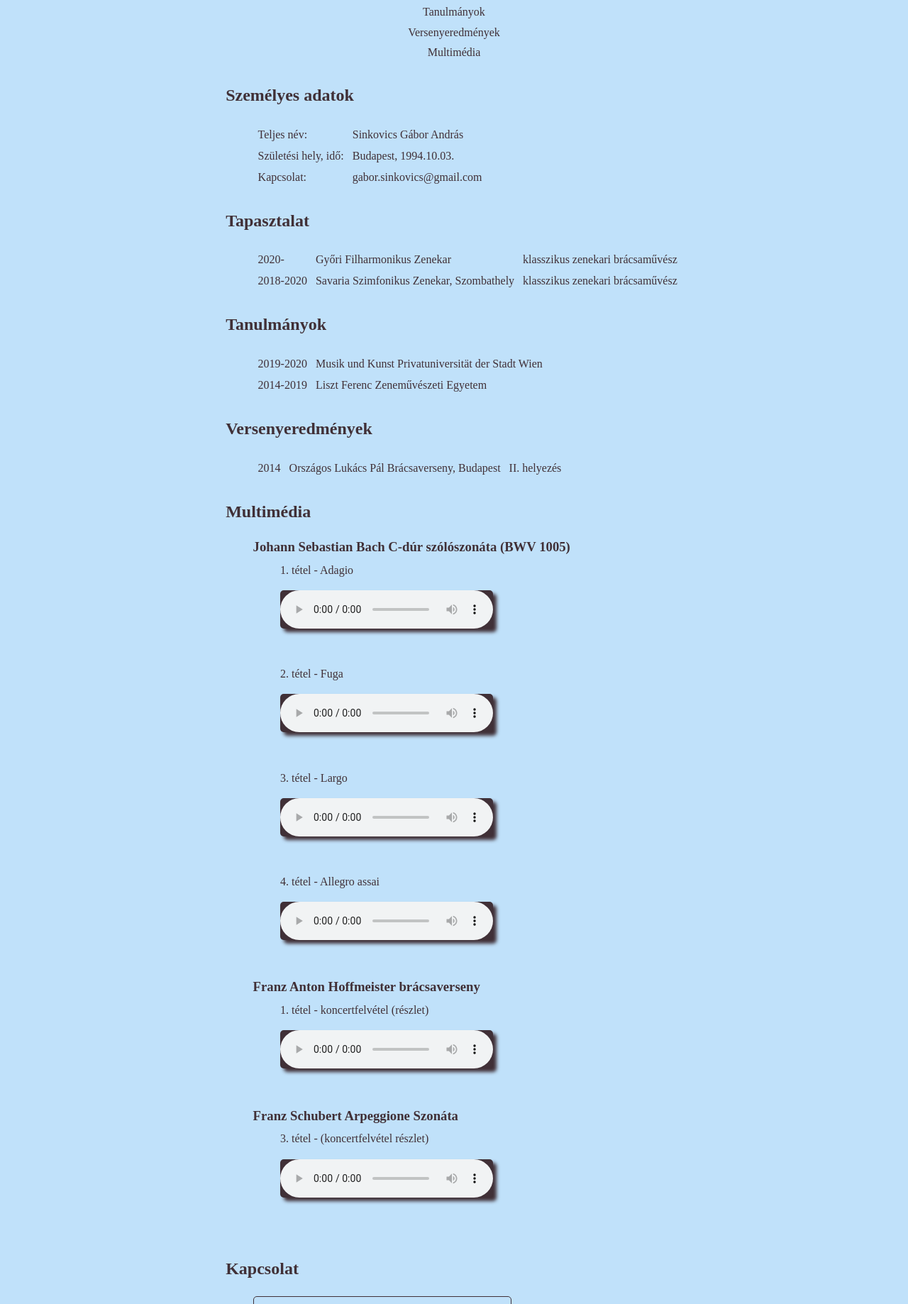
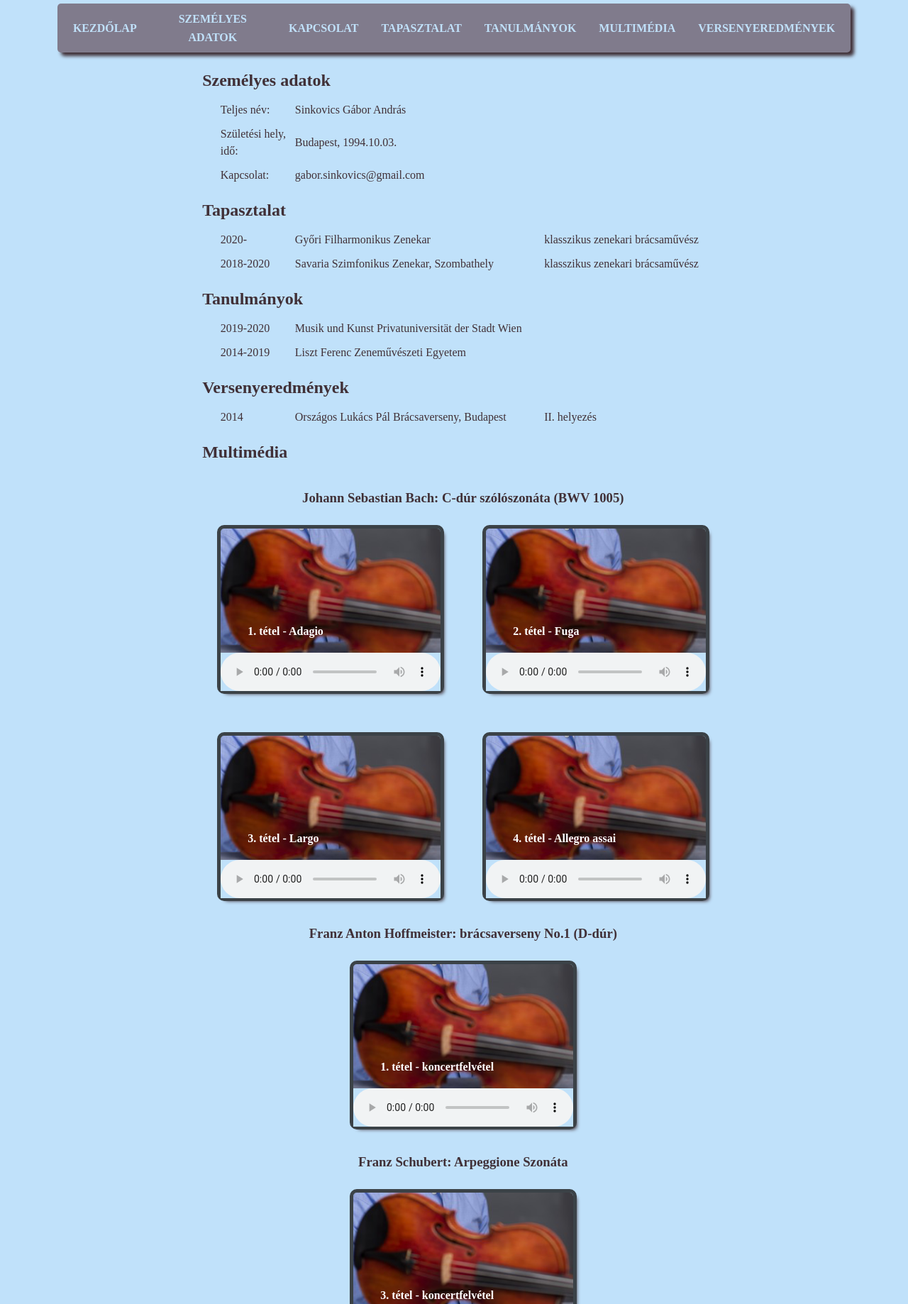
Before and after one commit to gaborsinkovics/gaborsinkovics.github.io, a plain HTML site: page bracsamuvesz.html in a window 1280 px wide. Shown: the part 495-2333 px from the top of the page at 71% size. Drawn offline with Linux system fonts and the light colour scheme.

Commit message:
html and css files updated (mobile first), bracsa.png added

```diff
--- a/bracsamuvesz.html
+++ b/bracsamuvesz.html
@@ -6,132 +6,126 @@
     <meta http-equiv="X-UA-Compatible" content="ie=edge" />
     <title>Sinkovics Gábor brácsaművész</title>
     <link rel="stylesheet" href="./css/style.css">
+    <link rel="stylesheet" href="https://cdnjs.cloudflare.com/ajax/libs/font-awesome/4.7.0/css/font-awesome.min.css">
   </head>
-  <body>
-    <div class="tarolo">
-      <div class="elem elem-header">
+  <body class="flex-tarolo">
     <header>
+      <div class="fejlec">
         <h1>Sinkovics Gábor brácsaművész</h1>
         <img
           src="./images/sinkovics_gabor_bracsamuvesz.png"
           alt="Sinkovics_Gábor_profilképe"/>
+      </div>
       <nav>
-            <ul class="menu">
-              <li><a href="./index.html">Kezdőlap</a></li>
-              <li><a href="#szemelyes_adatok">Személyes adatok</a></li>
-              <li><a href="#kapcsolat">Kapcsolat</a></li>
-              <li><a href="#tapasztalat">Tapasztalat</a></li>
-              <li><a href="#tanulmanyok">Tanulmányok</a></li>
-              <li><a href="#versenyeredmenyek">Versenyeredmények</a></li>
-              <li><a href="#multimedia">Multimédia</a></li>
+        <ul class="menu-tarolo">
+          <li class="menu-elem menu-elem-kezdolap"><a href="./index.html">Kezdőlap</a></li>
+          <li class="menu-elem menu-elem-szemelyes_adatok"><a href="#szemelyes_adatok">Személyes adatok</a></li>
+          <li class="menu-elem menu-elem-kapcsolat"><a href="#kapcsolat">Kapcsolat</a></li>
+          <li class="menu-elem menu-elem-tapasztalat"><a href="#tapasztalat">Tapasztalat</a></li>
+          <li class="menu-elem menu-elem-tanulmanyok"><a href="#tanulmanyok">Tanulmányok</a></li>
+          <li class="menu-elem menu-elem-multimedia"><a href="#multimedia">Multimédia</a></li>
+          <li class="menu-elem menu-elem-versenyeredmenyek"><a href="#versenyeredmenyek">Versenyeredmények</a></li>
         </ul>
       </nav>
     </header>
-    </div>
-    <div class="elem elem-main">
     <main>
       <section id="szemelyes_adatok">
         <h2>Személyes adatok</h2>
-          <table class="behuzas">
-            <tr>
-              <td>Teljes név:</td>
-              <td>Sinkovics Gábor András</td>
-            </tr>
-            <tr>
-              <td>Születési hely, idő:</td>
-              <td>Budapest, 1994.10.03.</td>
-            </tr>
-            <tr>
-              <td>
+        <div class="behuzas grid-tarolo-szemelyes_adatok">
+          <div>Teljes név:</div>
+          <div>Sinkovics Gábor András</div>
+          <div>Születési hely, idő:</div>
+          <div>Budapest, 1994.10.03.</div>
+          <div>
             <a href="#kapcsolat">
               Kapcsolat:
             </a>
-            </td>
-              <td>
-                <a href="#kapcsolat"
-                  >gabor.sinkovics@gmail.com</a
-                >
-              </td>
-            </tr>
-          </table>
+          </div>
+          <div>
+            <a href="#kapcsolat">
+              gabor.sinkovics@gmail.com</a>
+          </div>
+        </div>
       </section>
       <section id="tapasztalat">
         <h2>Tapasztalat</h2>
-          <table class="behuzas">
-            <tr>
-              <td>2020-</td>
-              <td><a href="http://gyfz.hu" target="_blank">Győri Filharmonikus Zenekar</a></td>
-              <td>klasszikus zenekari brácsaművész</td>
-            </tr>
-            <tr>
-              <td>2018-2020</td>
-              <td>
-                <a href="http://sso.hu" target="_blank"
-                  >Savaria Szimfonikus Zenekar, Szombathely</a
-                >
-              </td>
-              <td>klasszikus zenekari brácsaművész</td>
-            </tr>
-          </table>
+        <div class="behuzas grid-tarolo grid-tarolo-tapasztalat">
+          <div>2020-</div>
+          <div><a href="http://gyfz.hu" target="_blank">
+            Győri Filharmonikus Zenekar</a>
+          </div>
+          <div>klasszikus zenekari brácsaművész</div>
+          <div>2018-2020</div>
+          <div>
+            <a href="http://sso.hu" target="_blank">
+              Savaria Szimfonikus Zenekar, Szombathely</a>
+          </div>
+          <div>klasszikus zenekari brácsaművész</div>
+        </div>
       </section>
       <section id="tanulmanyok">
         <h2>Tanulmányok</h2>
-          <table class="behuzas">
-            <tr>
-              <td>2019-2020</td>
-              <td>
-                <a href="http://muk.ac.at" target="_blank"
-                  >Musik und Kunst Privatuniversität der Stadt Wien</a
-                >
-              </td>
-            </tr>
-            <tr>
-              <td>2014-2019</td>
-              <td>
+        <div class="behuzas grid-tarolo grid-tarolo-tanulmanyok">
+            <div>2019-2020</div>
+            <div>
+              <a href="http://muk.ac.at" target="_blank">
+                Musik und Kunst Privatuniversität der Stadt Wien</a>
+            </div>
+            <div>2014-2019</div>
+            <div>
               <a href="http://lfze.hu" target="_blank">Liszt Ferenc Zeneművészeti Egyetem</a>
-              </td>
-            </tr>
-          </table>
+            </div>
+        </div>
       </section>
       <section id="versenyeredmenyek">
         <h2>Versenyeredmények</h2>
-          <table class="behuzas">
-            <tr>
-              <td>2014</td>
-              <td>Országos Lukács Pál Brácsaverseny, Budapest</td>
-              <td>II. helyezés</td>
-            </tr>
-          </table>
+        <div class="behuzas grid-tarolo grid-tarolo-versenyeredmenyek">
+          <div>2014</div>
+          <div>Országos Lukács Pál Brácsaverseny, Budapest</div>
+          <div>II. helyezés</div>
+        </div>
       </section>
       <section id="multimedia">
         <h2>Multimédia</h2>
           <ul class="behuzas">
             <li>
-                <h3>Johann Sebastian Bach C-dúr szólószonáta (BWV 1005)</h3>
-                <dl class="behuzas">
-                  <dt>1. tétel - Adagio</dt>
-                  <dd><audio src="./media/Bach1.wav" controls></audio></dd>
-                  <dt>2. tétel - Fuga</dt>
-                  <dd><audio src="./media/Bach2.wav" controls></audio></dd>
-                  <dt>3. tétel - Largo</dt>
-                  <dd><audio src="./media/Bach3.wav" controls></audio></dd>
-                  <dt>4. tétel - Allegro assai</dt>
-                  <dd><audio src="./media/Bach4.mp3" controls></audio></dd>
-                </dl>
+              <h3>Johann Sebastian Bach: C-dúr szólószonáta (BWV 1005)</h3>
+              <div class="behuzas grid-media-tarolo">
+                <div class="media-elem media-bach-1">
+                  <h4>1. tétel - Adagio</h4>
+                  <audio src="./media/Bach1.wav" controls></audio>
+                </div>
+                <div class="media-elem media-bach-2">
+                  <h4>2. tétel - Fuga</h4>
+                  <audio src="./media/Bach2.wav" controls></audio>
+                </div>
+                <div class="media-elem media-bach-3">
+                  <h4>3. tétel - Largo</h4>
+                  <audio src="./media/Bach3.wav" controls></audio>
+                </div>
+                <div class="media-elem media-bach-4">
+                  <h4>4. tétel - Allegro assai</h4>
+                  <audio src="./media/Bach4.mp3" controls></audio>
+                </div>
+              </div>
             </li>
             <li>
-                <h3>Franz Anton Hoffmeister brácsaverseny</h3>
-                <dl class="behuzas">
-                  <dt>1. tétel - koncertfelvétel (részlet)</dt>
-                  <dd><audio src="./media/hoffmeister.mp3" controls></audio></dd>
-                </dl>
+              <h3>Franz Anton Hoffmeister: brácsaverseny No.1 (D-dúr)</h3>
+              <div class="flex-media-tarolo">
+                <div class="media-elem media-hoffmeister-1">
+                  <h4>1. tétel - koncertfelvétel</h4>
+                  <audio src="./media/hoffmeister.mp3" controls></audio>
+                </div>
+              </div>
             </li>
             <li>
-                <h3>Franz Schubert Arpeggione Szonáta</h3>
-                <dl class="behuzas">
-                  <dt>3. tétel - (koncertfelvétel részlet)</dt>
-                  <dd><audio src="./media/Schubert_Arpeggione_3rd_mvmt.mp3" controls></audio></dd>
-                </dl>
+              <h3>Franz Schubert: Arpeggione Szonáta</h3>
+              <div class="flex-media-tarolo">
+              <div class="media-elem media-schubert-3">
+                <h4>3. tétel - koncertfelvétel</h4>
+                <audio src="./media/Schubert_Arpeggione_3rd_mvmt.mp3" controls></audio>
+              </div>
+              </div>
             </li>
           </ul>
       </section>
@@ -150,31 +144,25 @@
               <input type="email" id="email" name="email" placeholder="kovacs.bela@gmail.com" required>
               <textarea name="uzenet" id="uzenet" cols="40" rows="10" placeholder="Ide gépeld az üzenetet..."></textarea>
             </div>
-                  <div class="valasz_emailben">
-                  <input type="radio" id="valasz_emailben" class="dinline" name="valasz" value="emailben">
-                  <label for="valasz_emailben" class="dinline">A választ e-mailben kérem</label>
+            <div>
+              <input type="radio" id="valasz_emailben" class="d_inline" name="valasz" value="emailben">
+              <label for="valasz_emailben" class="d_inline">A választ e-mailben kérem</label>
             </div>
-                  <div class="valasz_telefonon">
-                  <input type="radio" id="valasz_telefonon" class="dinline" name="valasz" value="telefonon">
-                  <label for="valasz_telefonon" class="dinline">A választ telefonon kérem</label>
+            <div>
+              <input type="radio" id="valasz_telefonon" class="d_inline" name="valasz" value="telefonon">
+              <label for="valasz_telefonon" class="d_inline">A választ telefonon kérem</label>
             </div>
-                  <button type="submit">Beküldés</button>
+            <input class="urlap-gomb" type="submit"></input>
           </fieldset>
         </form>
       </section>
     </main>
-    </div>
-    <div class="elem elem-footer">
       <footer>
-        <nav>
-          <ul>
-            <li><a href="https://www.facebook.com/" target="_blank">Facebook</a></li>
-            <li><a href="https://www.linkedin.com/" target="_blank">LinkedIn</a></li>
-          </ul>
+        <nav class="footer-social-media-tarolo">
+          <div class="footer-social-media-elem"><a href="https://www.facebook.com/" class="fa fa-facebook" target="_blank"></a></div>
+          <div class="footer-social-media-elem"><a href="https://www.linkedin.com/" class="fa fa-linkedin" target="_blank"></a></div>
       </nav>
         <p>Copyright &copy; Sinkovics Gábor 2022</p>
       </footer>
-    </div>
-  </div>
   </body>
 </html>
--- a/css/style.css
+++ b/css/style.css
@@ -8,136 +8,220 @@
 html {
     background-color: #c0e1fa;
     color: #403037;
+    padding-bottom: 20px;
 }
 
-.dinline {
+main {
+    padding: 2px;
+}
+
+.d_inline {
     display: inline;
+}
+
+img {
+    width: 100%;
+    height: auto;
+    box-shadow: 5px 5px 5px #403037;
+    border-radius: 0;
+}
+
+h1, h2 {
+    margin-top: 3vh;
+    margin-bottom: 2vh;
+}
+
+h3 {
+    margin-top: 2vh;
+    margin-bottom: 4vh;
 }
 
 a {
     text-decoration: none;
-    color: #403037;
+    color: inherit;
 }
 
-td {
-    padding-right: 2vw;
-}
-
-h2 {
-    margin-top: 2.5vw;
-    margin-bottom: 2vw;
-}
-
-h3 {
-    margin-bottom: 1vw;
-}
-
-div.tarolo {
-    display: flex;
-    flex-flow: column wrap;
-}
-
-.elem {
-    margin: auto;
-    width: fit-content;
-}
-
-.elem-header h1 {
-    margin-top: 2vw;
-    text-align: center;
+a:hover {
+    color: rgb(112, 40, 9);
 }
 
 .behuzas {
-    margin-left: 3vw;
+    margin-left: 2vw;
 }
 
-section#rolam {
-    padding: 20px;
-    background-color: rgba(240,230,223,0.7);
-    box-shadow: 5px 5px 5px #403037;
-    margin: auto 5vw;
+
+p {
+    margin: 2vh 2vw;
+    text-align: justify;
 }
 
-section#rolam h2{
-    margin-top: 0.5vw;
-    margin-bottom: 2vw;
+li {
+    list-style-type: none;
 }
 
-img {
-    display: block;
-    width: 25rem;
-    margin: 2vw auto;
-    padding: auto;
-    box-shadow: 5px 5px 5px #403037;
+.flex-tarolo {
+    width: 100%;
+    height: auto;
+    display: flex;
+    flex-direction: column;
+    align-items: center;
 }
 
-.gombok {
-    display: flex;
-    flex-direction: row;
-    flex-wrap: wrap;
-    justify-content: space-evenly;
-    align-content: stretch;
+/* Fejléc */
+
+
+div.fejlec {
+    text-align: center;
+    max-width: 600px;
+    margin-right: auto;
+    margin-left: auto;
 }
 
-.gombok div{
-    height: 2.5rem;
-    text-align: center;
-    margin: 4vw 3vw 2vw;
+/* kezdőlap gombok*/
+
+.flex-gombok {
+    display: flex;
+    justify-content: space-around;
+    width: 100%;
+    height: auto;
+    flex-wrap: wrap;
 }
 
-.gombok div a {
+.flex-gombok div {
+    margin: 2vh 2vw;
+}
+
+.flex-gombok div a {
     background-color: rgba(240,230,223,0.7);
-    color: #403037;
-    font-size: 1.5rem;
     box-shadow: 5px 5px 5px #403037;
     border: 1vw solid rgba(240,230,223,0.7);
 }
 
-.gombok div a:hover {
-    padding: 5px;
+.flex-gombok div a:hover {
+    background-color: rgba(240,230,223,1);
+    box-shadow: none;
+    border: 1vw solid rgba(240,230,223,1);
+    outline: 1px solid rgb(112, 40, 9);
 }
 
-table tr, td {
-    padding: 5px;
+/* Menü */
+
+header nav {
+    align-self: center;
 }
 
-nav li, section li {
-    list-style-type: none;
+.menu-tarolo {
+    width: 100%;
+    height: auto;
+    margin-top: 2vh;
+    display: flex;
+    flex-direction: column;
+    align-items: center;
+    justify-content: center;
+    background-color: rgb(128, 123, 140);
+    padding: 0.8%;
+    box-shadow: 5px 5px 5px #403037;
+    border-radius: 0;
+}
+
+.menu-elem {
+    width: auto;
+    line-height: 1.6rem;
+    color: #c0e1fa;
+    font-weight: bold;
+    text-transform: uppercase;
+    font-family: serif;
+}
+
+/* életrajz*/
+
+.grid-tarolo-szemelyes_adatok,
+    .grid-tarolo-tanulmanyok {
+        display: grid;
+        grid-template-columns: 95px 1.5fr;
+        line-height: 1.5rem;
+        gap: 10px;
+        align-items: center;
+        justify-content: center;
+    }
+
+
+    .grid-tarolo-tapasztalat,
+    .grid-tarolo-versenyeredmenyek {
+        display: grid;
+        grid-template-columns: 95px 1.5fr 1fr;
+        line-height: 1.5rem;
+        gap: 10px;
+        align-items: center;
+        justify-content: center;
+    }
+
+.grid-tarolo div {
+    text-align: center;
+}
+
+
+/* zenék*/
+
+#multimedia h4 {
+    margin: 2vh 3vw;
+}
+
+.multimedia li {
+    margin-bottom: 2vh;
+}
+
+#multimedia h3 {
+    text-align: center;
+    margin-top: 5vh;
+}
+
+.grid-media-tarolo {
+    display: grid;
+    width: fit-content;
+    margin-left: auto;
+    margin-right: auto;
+    gap: 5vw;
+    justify-items: center;
+}
+
+
+.media-elem {
+    background-image: url("../images/bracsa.png");
+    background-repeat: no-repeat;
+    color: white;
+    min-width: 310px;
+    box-shadow: 5px 5px 5px #403037;
+    padding-top: 120px;
+    outline: 5px solid rgb(59, 66, 71);
 }
 
 audio {
-    background-color: #403037;
-    box-shadow: 5px 5px 5px #403037;
-    margin: 1.5vw auto 4vw;
+    background-color: #c0e1fa;
+    min-width: 310px;
+    position: relative;
+    top: 5px;
+    border-radius: 0;
+}
+
+.flex-media-tarolo {
+    display: flex;
+    margin-left: auto;
+    margin-right: auto;
+    justify-content: center;
 }
 
 
-.menu {
-    display: flex;
-    flex-direction: column;
-    justify-content: center;
-    text-align: center;
-    padding-left: 0;
-}
-
-.menu a {
-    flex-shrink: 0;
-    padding: 5px;
-    line-height: 1.8rem;
-}
-
-a:hover{
-    background-color: #403037;
-    color: #c0e1fa;
-}
-
-
-#kapcsolat {
-    width: 35%;
-}
+/* kapcsolat űrlap*/
 
 form * {
     display: block;
+    margin-left: auto;
+    margin-right: auto;
+}
+
+form fieldset {
+    min-width: auto;
 }
 
 form fieldset, input, textarea {
@@ -149,7 +233,6 @@ form fieldset, input, textarea {
 
 
 form div {
-    width: max-content;
     padding: 1vw;
 }
 
@@ -158,9 +241,20 @@ form div:first-of-type input, textarea{
     width: 100%;
 }
 
-form button {
+.urlap-gomb {
     margin: 1vw auto;
     padding: 1vw;
+    box-shadow: 5px 5px 5px #403037;
+    border: 0;
+}
+
+.urlap-gomb:hover {
+    cursor: pointer;
+    background-color: rgba(240,230,223,1);
+    color: rgb(112, 40, 9);
+    box-shadow: none;
+    outline: 1px solid rgb(112, 40, 9);
+    border: 0;
 }
 
 form div.valasz_emailben, .valasz_telefonon {
@@ -168,10 +262,147 @@ form div.valasz_emailben, .valasz_telefonon {
     padding-top: 0;
 }
 
-footer ul {
-    padding-left: 0;
+/* Footer social media icons*/
+
+.fa {
+    padding-top: 18px;
+    font-size: 30px;
+    width: 50px;
+    height: 50px;
+    text-decoration: none;
+    line-height: 30px;
+  }
+
+  div.footer-social-media-elem {
+      text-align: center;
+  }
+
+.fa-facebook {
+    background: #3B5998;
+    color: white;
 }
 
-footer p {
-    text-align: center;
+.fa-linkedin {
+    background-color: rgb(128, 123, 140);
+    color: white;
 }
+
+.fa-github {
+    background-color: lightseagreen;
+    color: white;
+}
+
+.footer-social-media-tarolo {
+    margin-left: auto;
+    margin-right: auto;
+    width: 280px;
+    display: flex;
+    justify-content: space-evenly;
+}
+
+
+/* Töréspontok */
+
+@media  screen and (min-width: 576px) {
+}
+
+
+@media  screen and (min-width: 768px) {
+
+    main {
+        padding-left: 10px;
+        padding-right: 10px;
+    }
+
+    img {
+        border-radius: 5px;
+    }
+
+    /* Főoldal gombok */
+    .flex-gombok div a {
+        font-size: 1.2rem;
+    }
+
+    /* Menü */
+    .menu-tarolo {
+        display: grid;
+        grid-template-columns: repeat(3, 1fr);
+        gap: 0.5vw;
+        text-align: center;
+        justify-items: center;
+        border-radius: 5px;
+    }
+
+    .menu-elem {
+        min-width: min-content;
+    }
+
+    .menu-elem-versenyeredmenyek {
+        grid-column: span 3;
+    }
+
+    /* webfejleszto menu*/
+
+    .IT-menu-elem-kapcsolat {
+        grid-column-start: 3;
+    }
+
+    .IT-menu-elem-szemelyes_adatok {
+        grid-row: span 2;
+    }
+
+    /* Életrajz */
+    .grid-tarolo div {
+        text-align: left;
+    }
+
+    /* Zenék */
+
+    .grid-media-tarolo {
+        grid-template-columns: 1fr 1fr;
+    }
+
+    .grid-media-elem {
+        width: auto;
+    }
+
+    .flex-media-tarolo {
+        display: flex;
+        flex-direction: column;
+        align-items: center;
+    }
+}
+
+
+
+@media  screen and (min-width: 992px) {
+
+    /* Menü */
+    .menu-tarolo {
+        grid-template-columns: repeat(7, auto);
+    }
+
+    .menu-elem {
+        margin: auto 1vw;
+    }
+
+    .menu-elem-versenyeredmenyek {
+        grid-column: auto;
+    }
+
+    /*IT Menü*/
+
+    .IT-menu-elem-kapcsolat {
+        grid-column-start: auto;
+    }
+
+    .IT-menu-elem-szemelyes_adatok {
+        grid-row: auto;
+    }
+
+}
+
+
+@media  screen and (min-width: 1200px) {
+
+}
```
Also changed, not shown: index.html (+6 -12 lines), webfejleszto.html (+31 -44 lines), images/bracsa.png (added). Lines whose indentation alone changed are shown as unchanged.
